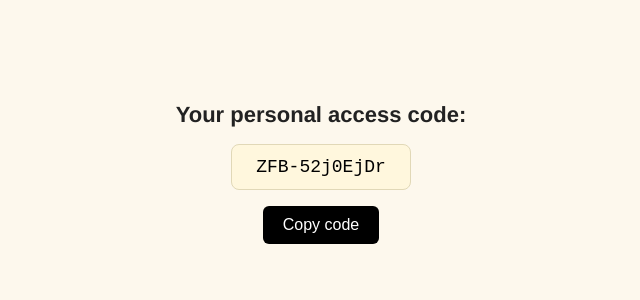
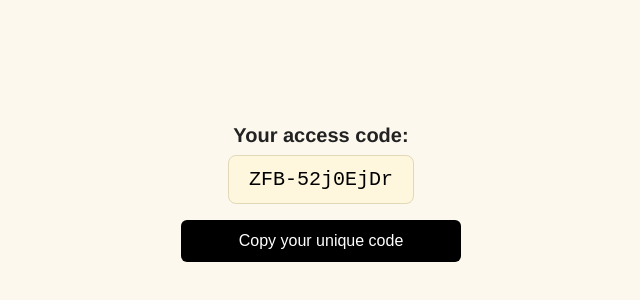
Before and after one commit to SlideUI/copy, a plain HTML site: page index.html in a window 1280 px wide. Shown: the part 234-534 px from the top of the page, without its empty margins (319-959 px from the left). Drawn offline with Linux system fonts and the light colour scheme.

Commit message:
Update index.html

```diff
--- a/index.html
+++ b/index.html
@@ -2,7 +2,8 @@
 <html lang="en">
   <head>
     <meta charset="UTF-8" />
-    <title>Your Access Code</title>
+    <title>Designers System – Password Generation</title>
+    <meta name="viewport" content="width=device-width, initial-scale=1.0" />
     <style>
       body {
         font-family: 'Helvetica Neue', sans-serif;
@@ -11,45 +12,52 @@
         flex-direction: column;
         align-items: center;
         justify-content: center;
-        height: 100vh;
+        padding: 20px;
+        min-height: 100vh;
         margin: 0;
+        text-align: center;
       }
+
       h1 {
         color: #222;
-        font-size: 22px;
-        margin-bottom: 16px;
+        font-size: 20px;
+        margin-bottom: 8px;
       }
+
       .code-box {
         background: #fff7dd;
         border: 1px solid #e1d8b7;
-        padding: 12px 24px;
-        font-size: 18px;
+        padding: 12px 20px;
+        font-size: 20px;
         font-family: monospace;
         border-radius: 8px;
         margin-bottom: 16px;
+        word-break: break-word;
       }
+
       button {
-        padding: 10px 20px;
+        padding: 12px 20px;
         font-size: 16px;
         background: #000;
         color: #fff;
         border: none;
         border-radius: 6px;
         cursor: pointer;
+        width: 100%;
+        max-width: 280px;
       }
-      button:active {
-        background: #333;
-      }
+
       .copied {
         color: green;
         margin-top: 10px;
+        font-size: 14px;
       }
     </style>
   </head>
   <body>
-    <h1>Your personal access code:</h1>
+    <h1>Your access code:</h1>
     <div class="code-box" id="code">ZFB-52j0EjDr</div>
-    <button onclick="copyCode()">Copy code</button>
+    <button onclick="copyCode()">Copy your unique code</button>
     <div class="copied" id="copiedMsg" style="display: none;">✔️ Code copied to clipboard</div>
 
     <script>
```
